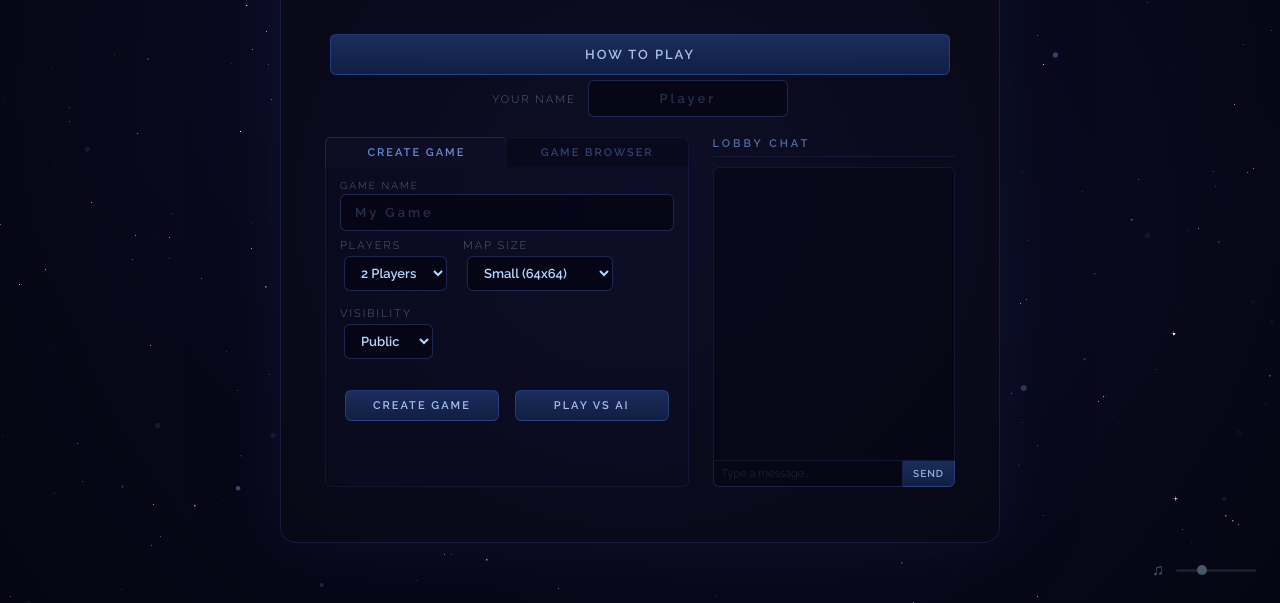
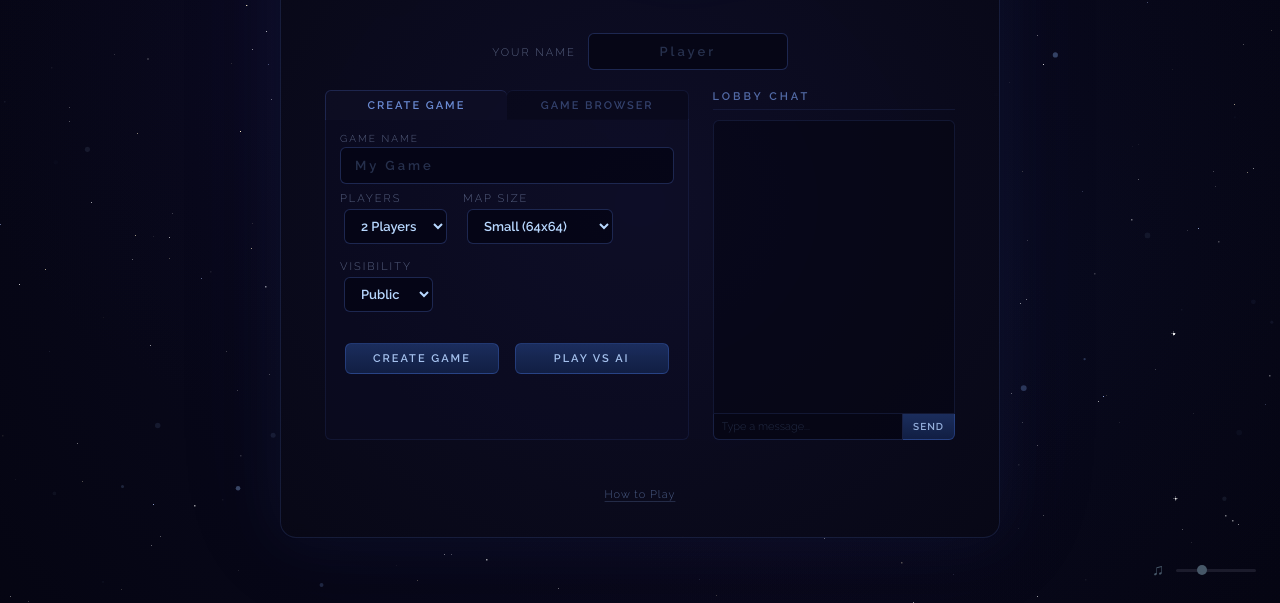
Before and after one commit to aisaacs/populous-reborn, a website: page public/index.html in a window 1280 px wide. Shown: the part 197-800 px from the top of the page. Drawn offline with Linux system fonts and the light colour scheme; animation ran at ten frames a second.

Commit message:
make link small

```diff
--- a/public/index.html
+++ b/public/index.html
@@ -951,16 +951,18 @@
     .lobby-guide-link {
       background: none;
       border: none;
-      color: rgba(130, 170, 255, 0.4);
+      color: rgba(140, 175, 240, 0.5);
       font: 300 11px 'Raleway', sans-serif;
-      letter-spacing: 3px;
-      text-transform: uppercase;
+      letter-spacing: 1px;
       cursor: pointer;
-      margin-bottom: 12px;
+      margin-top: 14px;
       padding: 0;
       transition: color 0.2s;
+      text-decoration: underline;
+      text-underline-offset: 3px;
+      text-decoration-color: rgba(140, 175, 240, 0.2);
     }
-    .lobby-guide-link:hover { color: rgba(130, 170, 255, 0.8); }
+    .lobby-guide-link:hover { color: rgba(150, 190, 255, 0.85); text-decoration-color: rgba(150, 190, 255, 0.4); }
   </style>
 </head>
 <body>
@@ -970,7 +972,6 @@
       <h1>POPULOUS</h1>
       <div class="title-sub">Reborn</div>
       <div class="subtitle">Multiplayer God Game</div>
-      <button class="lobby-guide-link" id="lobby-guide-btn">How to Play</button>
 
       <div class="lobby-name-row">
         <label for="player-name">Your Name</label>
@@ -1083,6 +1084,7 @@
       </div>
 
       <div id="error-text"></div>
+      <a class="lobby-guide-link" id="lobby-guide-btn" href="javascript:void(0)">How to Play</a>
     </div>
   </div>
 
```
